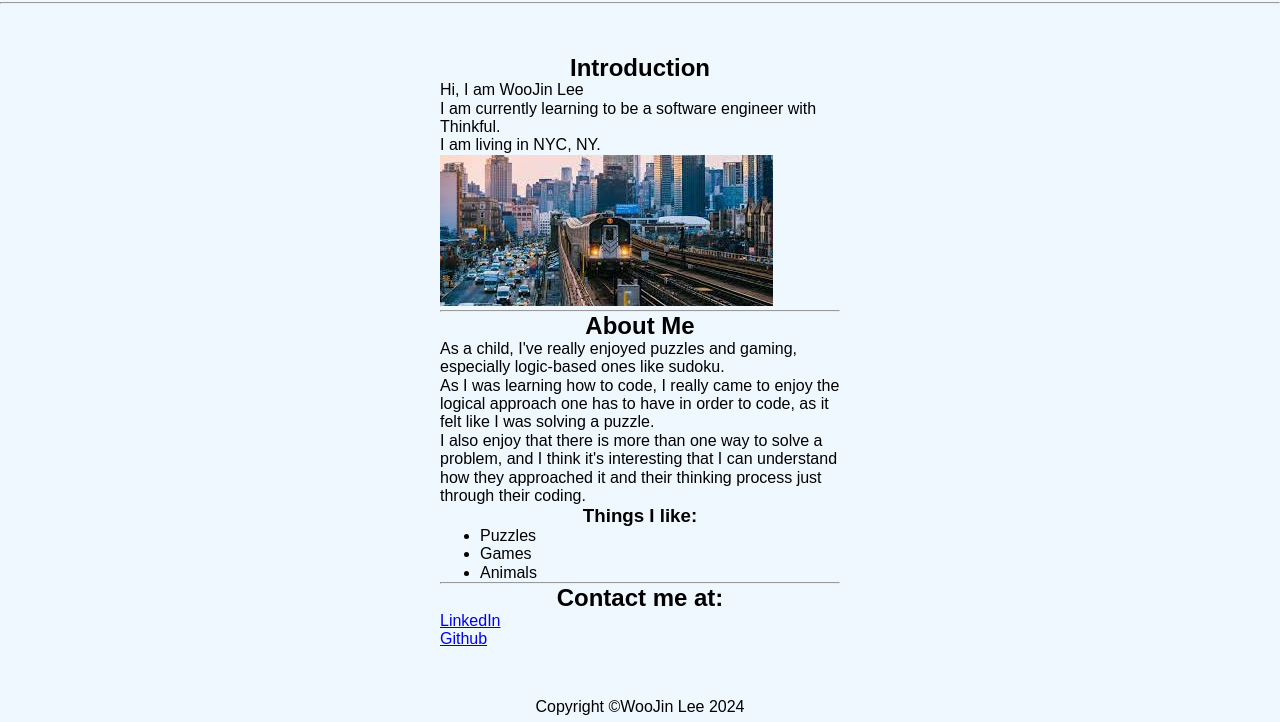
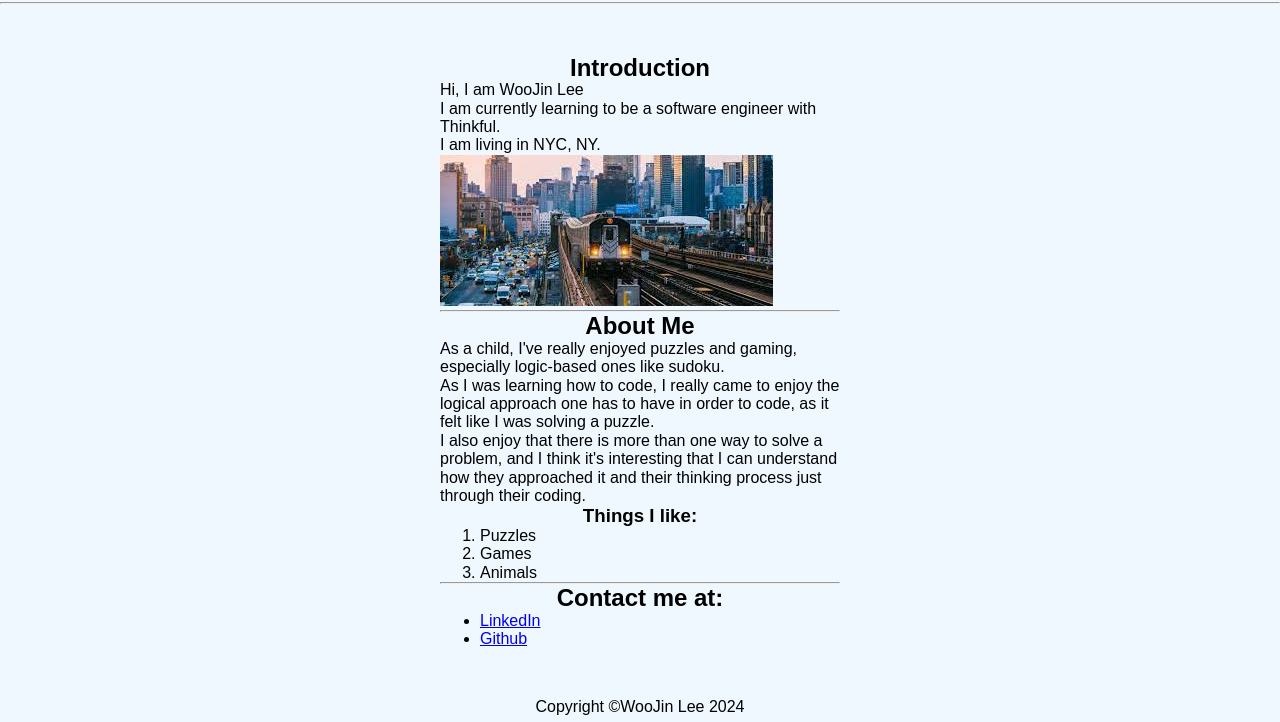
Before and after one commit to wLee0414/Portfolio, a plain HTML site: page index.html in a window 1280 px wide. Shown: the part 78-800 px from the top of the page. Drawn offline with nearby package versions, Linux system fonts and the light colour scheme; a script that the page names is missing.

Commit message:
added ordered list

```diff
--- a/index.html
+++ b/index.html
@@ -27,17 +27,19 @@
             <p>As I was learning how to code, I really came to enjoy the logical approach one has to have in order to code, as it felt like I was solving a puzzle.</p>
             <p>I also enjoy that there is more than one way to solve a problem, and I think it's interesting that I can understand how they approached it and their thinking process just through their coding.</p>
             <h3 class="center">Things I like:</h3>
-                <ul>
+                <ol>
                     <li>Puzzles</li>
                     <li>Games</li>
                     <li>Animals</li>
-                </ul>
+                </ol>
         </article>
         <hr>
         <article>
             <h2 class="center">Contact me at:</h2>
-            <p><a href="https://www.linkedin.com/in/woo-jin-lee-56a0a62b0">LinkedIn</a></p>
-            <p><a href="https://github.com/wLee0414">Github</a></p>
+            <ul>
+                <li><a href="https://www.linkedin.com/in/woo-jin-lee-56a0a62b0">LinkedIn</a></li>
+                <li><a href="https://github.com/wLee0414">Github</a></li>
+            </ul>
         </article>
     </main>
     <footer class="center">
```
